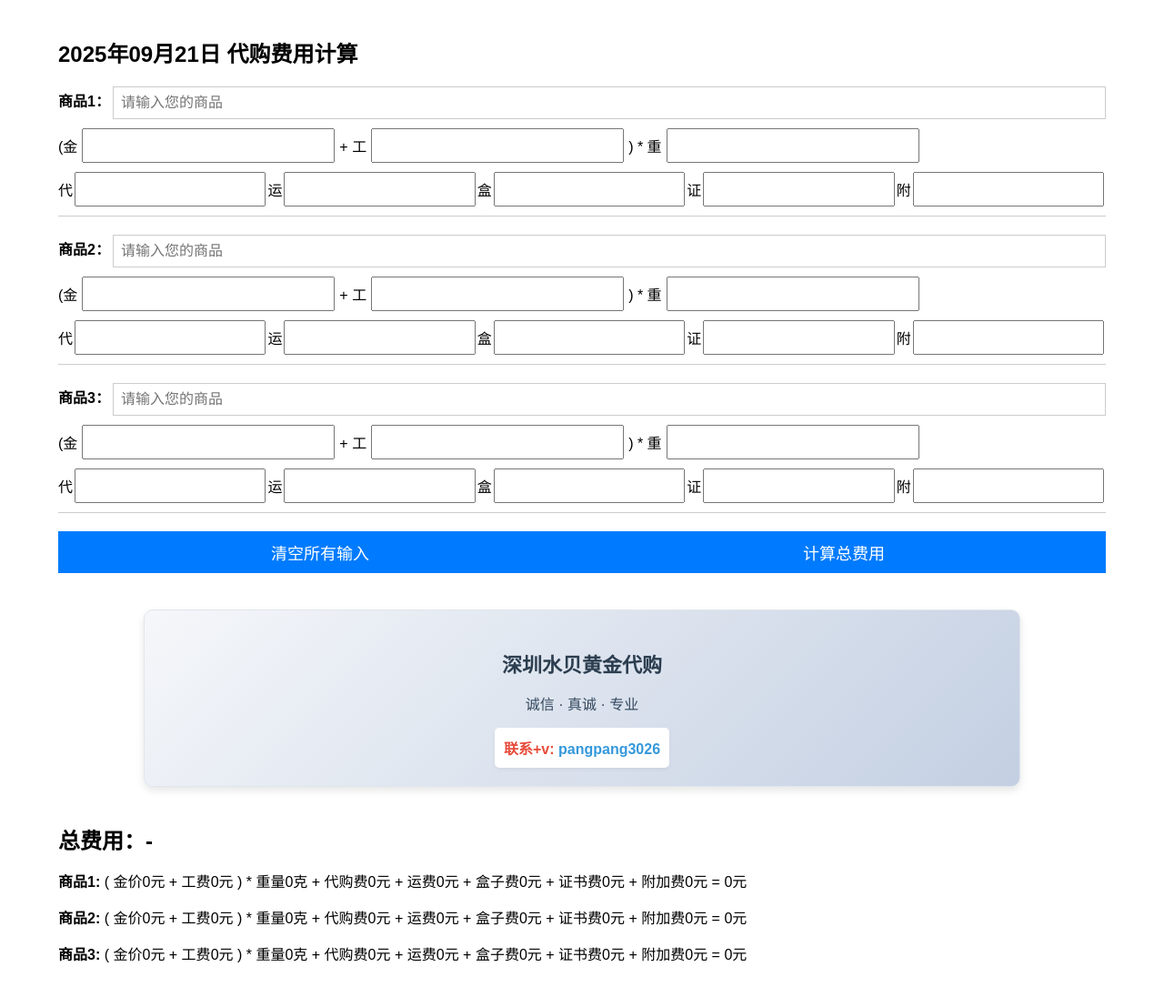
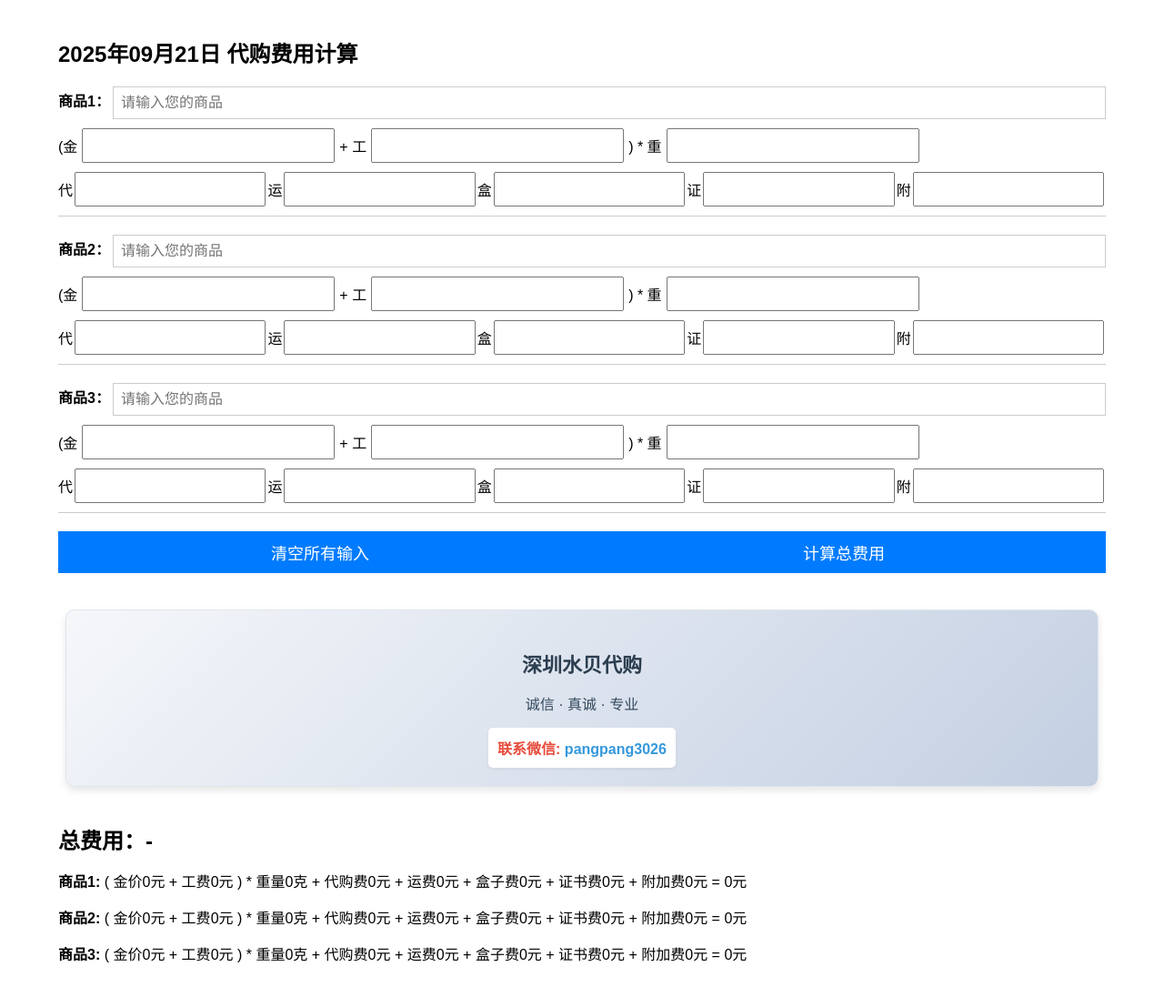
Before and after one commit to zouchangzhen/pangpang, a plain HTML site: page index.html in a window 1280 px wide. Shown: the whole page at 91% size. Drawn offline with Linux system fonts and the light colour scheme.

Commit message:
Update index.html
更新23

```diff
--- a/index.html
+++ b/index.html
@@ -197,9 +197,9 @@
             border-radius: 10px;
             text-align: center;
             box-shadow: 0 4px 8px rgba(0,0,0,0.1);
-                max-width: 80%;
+            width: 95%;  /* 修改为95%宽度 */
             border: 1px solid #e0e6ed;">
-        <h3 style="color: #2c3e50; margin-bottom: 10px; font-size: 22px;">深圳水贝黄金代购</h3>
+    <h3 style="color: #2c3e50; margin-bottom: 10px; font-size: 22px;">深圳水贝代购</h3>
     <p style="color: #34495e; font-size: 16px; margin-bottom: 15px;">诚信 · 真诚 · 专业</p>
     <div style="background-color: #fff;
                 padding: 10px;
@@ -207,7 +207,7 @@
                 display: inline-block;
                 box-shadow: 0 2px 4px rgba(0,0,0,0.05);">
         <p style="color: #e74c3c; font-weight: bold; margin: 0;">
-                联系+v: <span style="color: #3498db;">pangpang3026</span>
+            联系微信: <span style="color: #3498db;">pangpang3026</span>
         </p>
     </div>
 </div>
```
Lines whose indentation alone changed are shown as unchanged.
